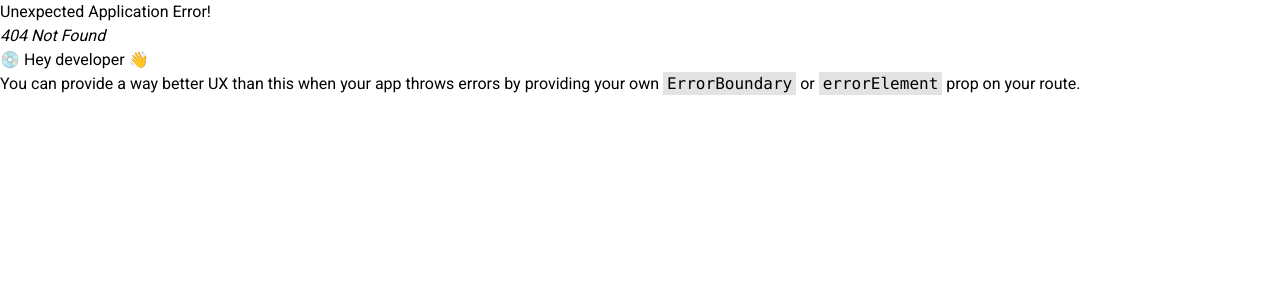
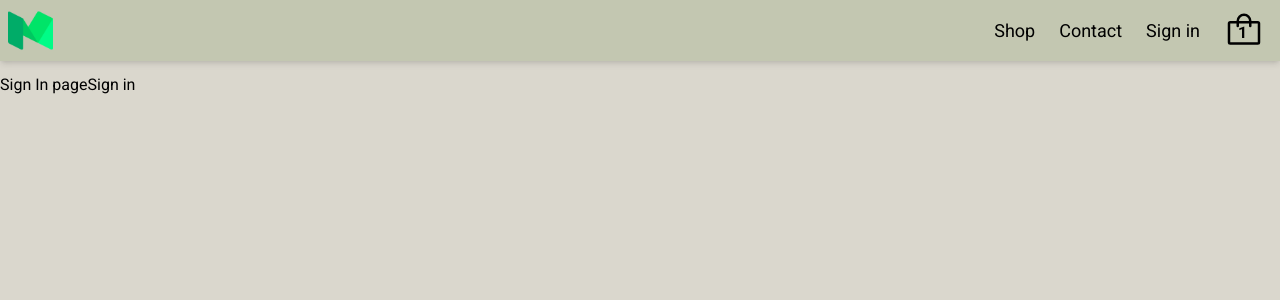
Before and after one commit to LucasDaSilva96/Just-React, a React (Vite) app: page /sign-in in a window 1280 px wide. Before the commit this address had no page. Shown: the top 300 px of the page. Built offline with nearby package versions, Linux system fonts and the light colour scheme.

Commit message:
Added sign in component as well as firebase utils and brought in firebase libraries

```diff
--- a/package.json
+++ b/package.json
@@ -10,6 +10,7 @@
     "preview": "vite preview"
   },
   "dependencies": {
+    "firebase": "^10.7.2",
     "react": "^18.2.0",
     "react-dom": "^18.2.0",
     "react-router-dom": "^6.21.3"
--- a/src/App.jsx
+++ b/src/App.jsx
@@ -1,6 +1,7 @@
 import Home from "./pages/Home";
 import { RouterProvider, createBrowserRouter } from "react-router-dom";
 import Layout from "./pages/Layout";
+import SignIn from "./pages/SignIn";
 
 const router = createBrowserRouter([
   {
@@ -11,6 +12,10 @@ const router = createBrowserRouter([
         index: true,
         element: <Home />,
       },
+      {
+        path: "sign-in",
+        element: <SignIn />,
+      },
     ],
   },
 ]);
--- a/src/components/Category-Box.jsx
+++ b/src/components/Category-Box.jsx
@@ -6,7 +6,7 @@ function CategoryBox({ data }) {
       <div className="max-w-[370px] min-w-[200px] relative cursor-pointer transition-all hover:scale-105 ">
         <img src={data.imageUrl} alt={data.title} className="rounded-lg" />
 
-        <div className="absolute top-[50%] left-[50%] translate-x-[-50%] translate-y-[-50%] py-2 px-4 bg-slate-100">
+        <div className="absolute top-[50%] left-[50%] translate-x-[-50%] translate-y-[-50%] py-2 px-4 backdrop-blur-md bg-[#ffffffbe] rounded">
           <h1 className="capitalize font-bold">{data.title}</h1>
         </div>
       </div>
--- a/src/components/Header.jsx
+++ b/src/components/Header.jsx
@@ -1,27 +1,51 @@
-import { NavLink } from "react-router-dom";
+import { useState } from "react";
+import { Link, NavLink } from "react-router-dom";
 
 function Header() {
+  const [hasItem, setItems] = useState(true);
   return (
     <header className="w-full flex items-center py-2 bg-[#a3b18a6c] px-2 shadow-md">
       <aside>
-        <img
-          src="/img/clothe-page-icon.png"
-          alt="logo"
-          className="max-w-[50px] min-w-[30px]"
-        />
+        <Link to="/">
+          <img
+            src="/img/clothe-page-icon.png"
+            alt="logo"
+            className="max-w-[45px] min-w-[30px]"
+          />
+        </Link>
       </aside>
 
-      <nav className=" ml-[auto] pr-2 flex gap-4">
+      <nav className=" ml-[auto] pr-2 flex gap-6 items-center">
         <NavLink className="text-lg transition-all hover:underline">
           Shop
         </NavLink>
         <NavLink className="text-lg transition-all hover:underline">
           Contact
         </NavLink>
-        <NavLink className="text-lg transition-all hover:underline">
+        <NavLink
+          to="sign-in"
+          className="text-lg transition-all hover:underline"
+        >
           Sign in
         </NavLink>
-        <NavLink className="text-lg transition-all">cart 4</NavLink>
+        <NavLink className="text-lg transition-all">
+          <div className="relative">
+            <svg
+              xmlns="http://www.w3.org/2000/svg"
+              width="40"
+              height="40"
+              fill="#000000"
+              viewBox="0 0 256 256"
+            >
+              <path d="M216,64H176a48,48,0,0,0-96,0H40A16,16,0,0,0,24,80V200a16,16,0,0,0,16,16H216a16,16,0,0,0,16-16V80A16,16,0,0,0,216,64ZM128,32a32,32,0,0,1,32,32H96A32,32,0,0,1,128,32Zm88,168H40V80H80V96a8,8,0,0,0,16,0V80h64V96a8,8,0,0,0,16,0V80h40Z"></path>
+            </svg>
+            {hasItem && (
+              <span className="absolute top-[10px] left-[14px] text-base font-semibold">
+                1
+              </span>
+            )}
+          </div>
+        </NavLink>
       </nav>
     </header>
   );
--- a/src/index.css
+++ b/src/index.css
@@ -17,3 +17,14 @@ body {
   min-height: 100dvh;
   font-family: "Roboto", sans-serif;
 }
+
+/* Hide scrollbar for Chrome, Safari and Opera */
+body::-webkit-scrollbar {
+  display: none;
+}
+
+/* Hide scrollbar for IE, Edge and Firefox */
+body {
+  -ms-overflow-style: none; /* IE and Edge */
+  scrollbar-width: none; /* Firefox */
+}
--- a/src/pages/Home.jsx
+++ b/src/pages/Home.jsx
@@ -3,9 +3,24 @@ import CategoryBox from "../components/Category-Box";
 
 function Home() {
   return (
-    <div className="flex flex-wrap gap-3 px-2">
-      {DATA.length > 0 &&
-        DATA.map((title) => <CategoryBox data={title} key={title.id} />)}
+    <div className="px-2 flex flex-col w-full items-center gap-2">
+      <div>
+        <h1 className="text-center text-3xl font-black py-2 underline">
+          Step into style with Just React
+        </h1>
+        <p className="max-w-[650px] text-lg tracking-wide leading-7 py-2">
+          <em>
+            Where fashion meets comfort! Explore our curated collection of
+            trendy clothes and shoes designed to elevate your wardrobe. Unleash
+            your individuality and shop the latest in fashion effortlessly.
+            Click, browse, and Just React to your new style journey now!
+          </em>
+        </p>
+      </div>
+      <div className="flex flex-wrap gap-3 min-w-[375px] max-w-[1200px] self-center pb-5  ">
+        {DATA.length > 0 &&
+          DATA.map((title) => <CategoryBox data={title} key={title.id} />)}
+      </div>
     </div>
   );
 }
--- /dev/null
+++ b/src/pages/SignIn.jsx
@@ -0,0 +1,19 @@
+import {
+  createUserDocumentFromAuth,
+  signInWithGooglePopup,
+} from "../utils/firebase/firebase.utils";
+
+function SignIn() {
+  const logGoogleUser = async () => {
+    const { user } = await signInWithGooglePopup();
+    const userDocRef = await createUserDocumentFromAuth(user);
+  };
+  return (
+    <div>
+      Sign In page
+      <button onClick={logGoogleUser}>Sign in</button>
+    </div>
+  );
+}
+
+export default SignIn;
--- /dev/null
+++ b/src/utils/firebase/firebase.utils.js
@@ -0,0 +1,55 @@
+import { initializeApp } from "firebase/app";
+import {
+  getAuth,
+  signInWithRedirect,
+  signInWithPopup,
+  GoogleAuthProvider,
+} from "firebase/auth";
+
+import { getFirestore, doc, getDoc, setDoc } from "firebase/firestore";
+
+const firebaseConfig = {
+  apiKey: "AIzaSyDpZiSgkky0PIMfLmLM2jVOQOmk8WTNtFg",
+  authDomain: "just-react-e3804.firebaseapp.com",
+  projectId: "just-react-e3804",
+  storageBucket: "just-react-e3804.appspot.com",
+  messagingSenderId: "213755267869",
+  appId: "1:213755267869:web:8e94a72cb51e413c17eff4",
+};
+
+// Initialize Firebase
+const firebaseApp = initializeApp(firebaseConfig);
+
+const provider = new GoogleAuthProvider();
+
+provider.setCustomParameters({
+  prompt: "select_account",
+});
+
+export const auth = getAuth();
+export const signInWithGooglePopup = () => signInWithPopup(auth, provider);
+
+export const db = getFirestore();
+
+export const createUserDocumentFromAuth = async (userAuth) => {
+  const userDocRef = doc(db, "users", userAuth.uid);
+
+  const userSnapshot = await getDoc(userDocRef);
+
+  if (!userSnapshot.exists()) {
+    const { displayName, email } = userAuth;
+    const createAt = new Date();
+
+    try {
+      await setDoc(userDocRef, {
+        displayName,
+        email,
+        createAt,
+      });
+    } catch (error) {
+      console.log("Error creating the user", error);
+    }
+  }
+
+  return userDocRef;
+};
```
Also changed, not shown: 1 other file (tests, documents, lock files or other folders).
